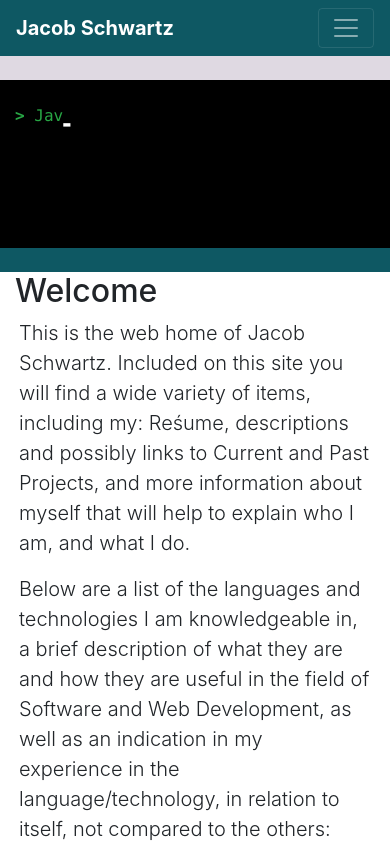
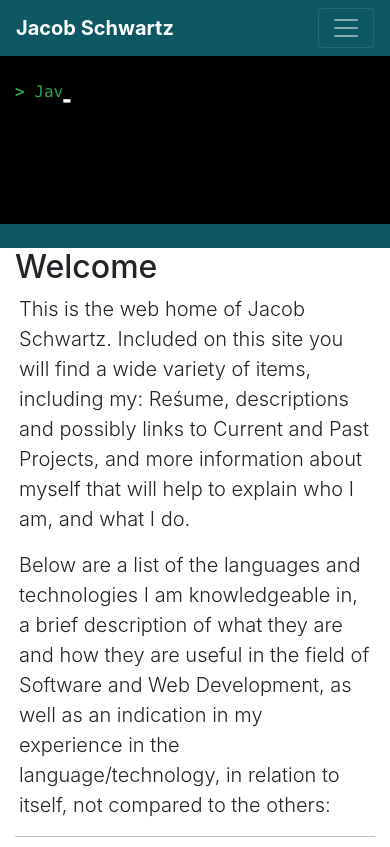
Before and after one commit to JTSchwartz/jtschwartz.github.io, a website: page index.html in a window 390 px wide. Shown: the top 847 px of the page. Drawn offline with nearby package versions, Linux system fonts and the light colour scheme.

Commit message:
Sidebars hidden on mobile devices

```diff
--- a/index.html
+++ b/index.html
@@ -81,8 +81,8 @@
 
     <article>
         <div class="row no-gutters">
-            <div class="col bg-light">&nbsp;</div>
-            <div class="col-12 col-sm-8">
+            <div class="d-none d-lg-block col-2 bg-light">&nbsp;</div>
+            <div class="col-12 col-lg-8">
                 <div class="container-fluid " style="background-color: black; color: #28a745; font-family: 'Lucida Console',sans-serifserif">
                     <br/>
                     <strong>></strong> <span id="terminal"></span><strong id="cursor" class="text-white"><sub style="vertical-align: sub">&#9644;</sub></strong>
@@ -237,7 +237,7 @@
                     </div>
                 </div>
             </div>
-            <div class="col bg-light">&nbsp;</div>
+            <div class="d-none d-lg-block col-2 bg-light">&nbsp;</div>
         </div>
     </article>
 
```
Also changed, not shown: 1 other file.
